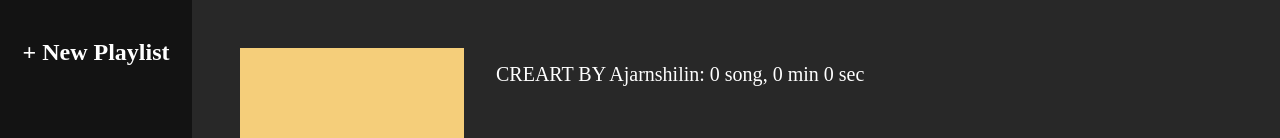
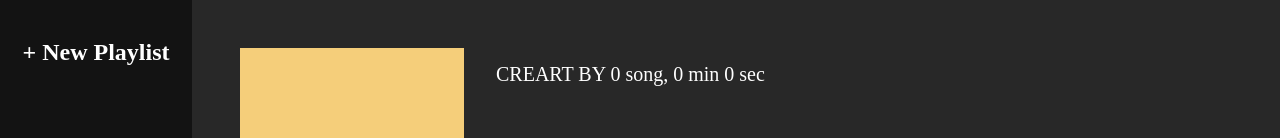
Before and after one commit to Ajarnshilin/DII-playlist, a React (Create React App) app: page / in a window 1280 px wide. Shown: the top 138 px of the page. Built offline with nearby package versions, Linux system fonts and the light colour scheme.

Commit message:
Edit header

```diff
--- a/src/components/Content/Header.js
+++ b/src/components/Content/Header.js
@@ -43,7 +43,7 @@ function Header() {
             </Pic>
             <RightHeader>
                 <h1>{name[0]}</h1>
-                <span>CREART BY Ajarnshilin: {idSong.length} {idSong.length >=  2 ? "songs" : "song" }, {dogwow} sec</span>
+                <span>CREART BY {name[0]} {idSong.length} {idSong.length >=  2 ? "songs" : "song" }, {dogwow} sec</span>
             </RightHeader>
         </Head>
     );
```
